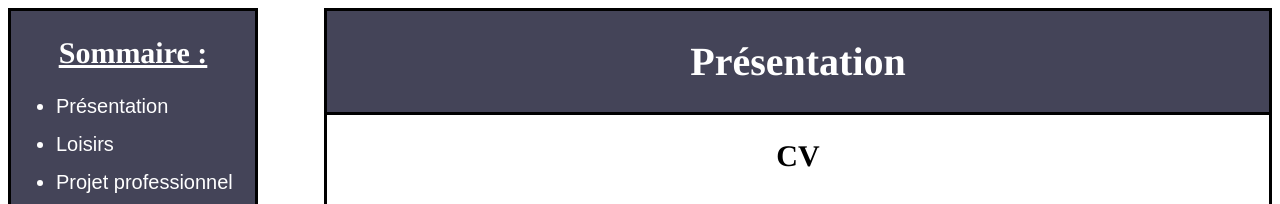
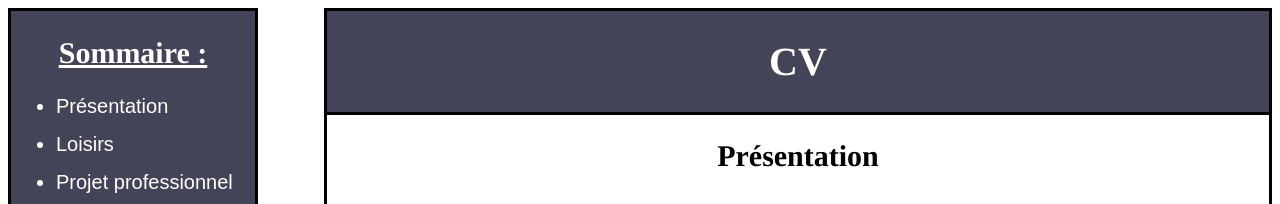
Before and after one commit to HazelWeath/presentationnaim, a plain HTML site: page index.html in a window 1280 px wide. Shown: the top 204 px of the page. Drawn offline with Linux system fonts and the light colour scheme.

Commit message:
Add files via upload

```diff
--- a/index.html
+++ b/index.html
@@ -8,7 +8,7 @@
 	<div id="wrapper">
 	<body>
 		<header >
-			<h1 class="head"><strong>Présentation</strong></h1>
+			<h1 class="head"><strong>CV</strong></h1>
 		</header>
 		<nav>
 			<h2 class="som">Sommaire :</h2>
@@ -22,16 +22,13 @@
 			</ul>
 		</nav>
 		<section>
-			<h2>CV</h2>
+			<h2>Présentation</h2>
 			<hr>
 			<center>
 				<img id="n"  src="./images/naim2.jpg" alt="Image non disponible">
 			</center>
 			<p>
-			Je suis Naïm Ghares, j'ai 18 ans et je suis étudiant en R&T à l'IUT de Blois, actuellement en première années d'étude.
-			J'aime particulièrement l'informatique, je veux donc développer de nouvelles compétences dans ce domaines qui puissent
-			me permettre de m'insérer dans la vie professionnelle, c'est pourquoi je me suis inscrit à l'IUT, car dans ces étude il
-			y a plus de pratique que de théorique avec les TP qui sont très fréquent.
+				Je suis Naïm Ghares, j'ai 18 ans et je suis étudiant en R&T à l'IUT de Blois, actuellement en première années d'étude. J'aime particulièrement l'informatique, je veux donc développer de nouvelles compétences dans ce domaines qui puissent me permettre de m'insérer dans la vie professionnelle, c'est pourquoi je me suis inscrit à l'IUT, car dans ces étude il y a plus de pratique que de théorique avec les TP qui sont très fréquent.
 			</p>
 			<hr>
 			<h2>Mes Diplômes</h2>
```
Also changed, not shown: html/page3.html (+3 -0 lines), images/cyber.webp (added).
